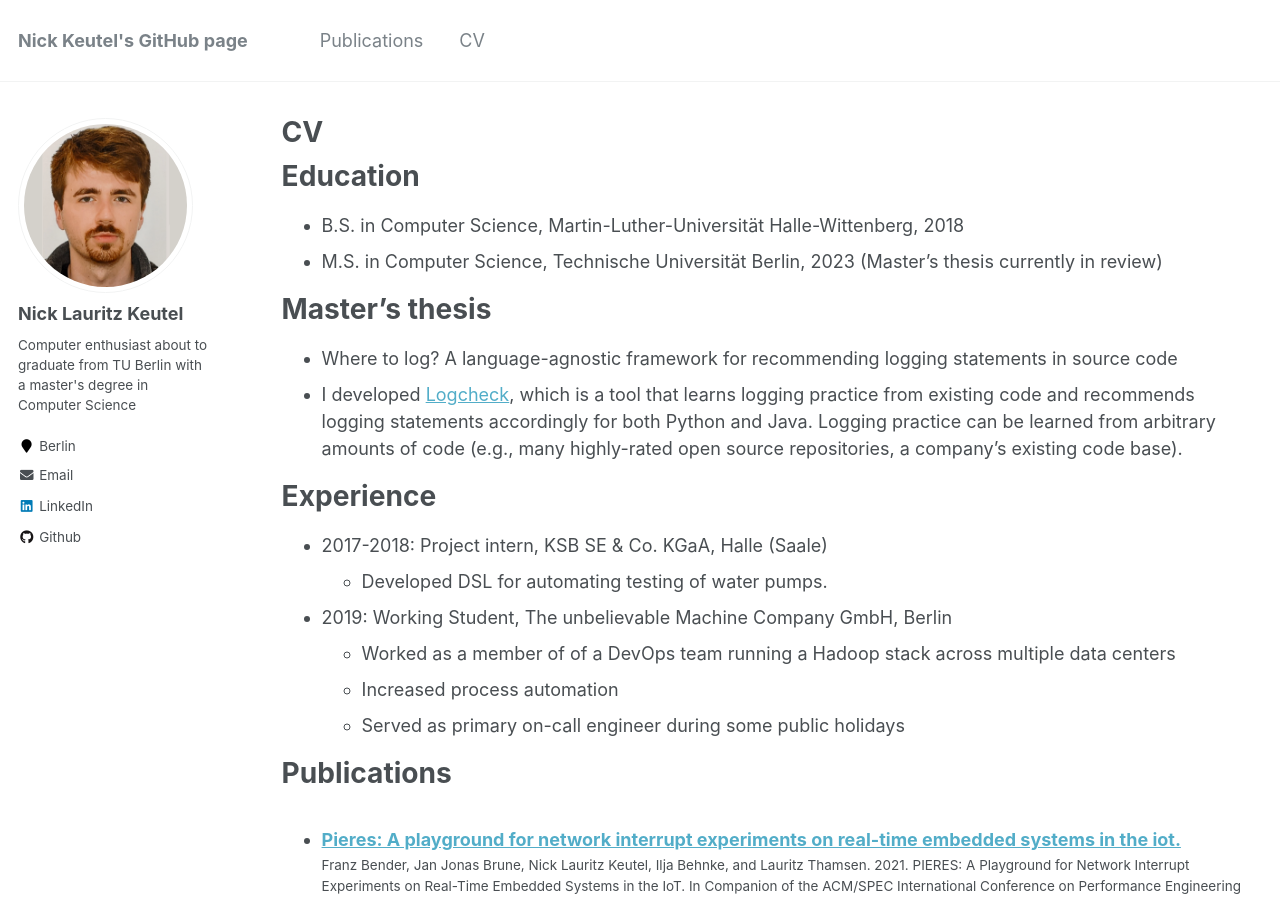
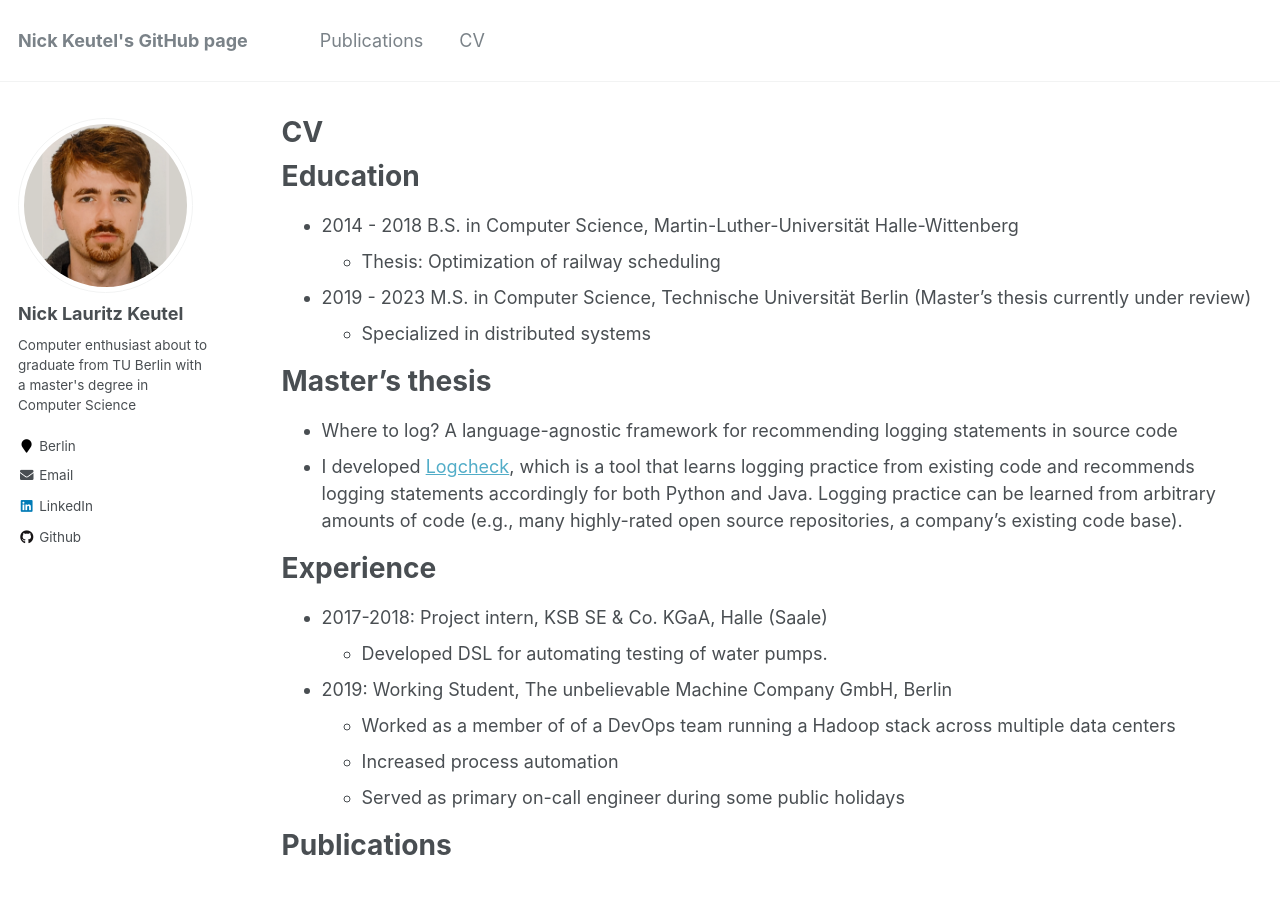
Before and after one commit to ncktl/ncktl.github.io, a Jekyll site: the page built from _pages/cv.md, in a window 1280 px wide and 900 px high. Built offline with Jekyll 4.4.1, drawn with Linux system fonts in a browser that asks for light colours.

Commit message:
CV: Education

```diff
--- a/_pages/cv.md
+++ b/_pages/cv.md
@@ -11,8 +11,10 @@ redirect_from:
 
 Education
 ======
-* B.S. in Computer Science, Martin-Luther-Universität Halle-Wittenberg, 2018
-* M.S. in Computer Science, Technische Universität Berlin, 2023 (Master's thesis currently in review)
+* 2014 - 2018 B.S. in Computer Science, Martin-Luther-Universität Halle-Wittenberg
+  * Thesis: Optimization of railway scheduling
+* 2019 - 2023 M.S. in Computer Science, Technische Universität Berlin (Master's thesis currently under review)
+  * Specialized in distributed systems
 
 Master's thesis
 ======
```
